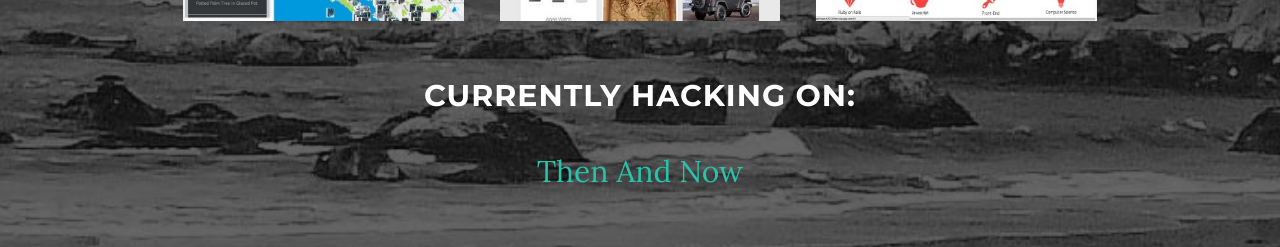
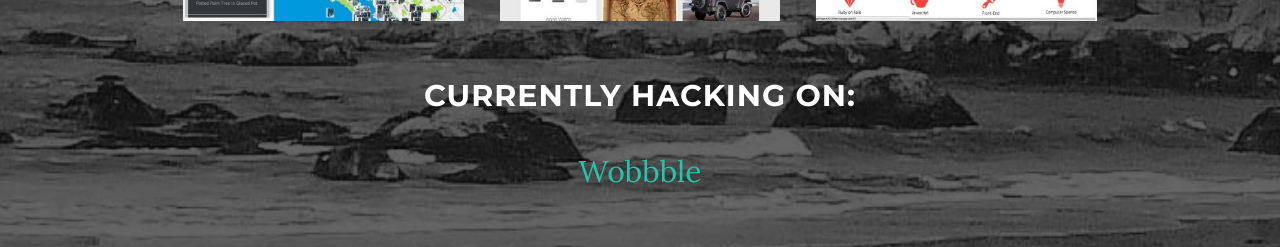
Before and after one commit to ldrohan/ldrohan.github.io, a plain HTML site: page index.html in a window 1280 px wide. Shown: the part 1889-2136 px from the top of the page. Drawn offline with nearby package versions, Linux system fonts and the light colour scheme; some packages are replaced by stand-ins of ours.

Commit message:
added new current work

```diff
--- a/index.html
+++ b/index.html
@@ -115,7 +115,7 @@
                 </div>
                 <div id="currentWork">
                     <h2>Currently Hacking On:</h2>
-                    <p><a id="currentWorkLink" href="https://github.com/ldrohan/thenandnow" target="_blank">Then And Now</a></p>
+                    <p><a id="currentWorkLink" href="https://wobbble.herokuapp.com" target="_blank">Wobbble</a></p>
                 </div>
 
             </div>
```
